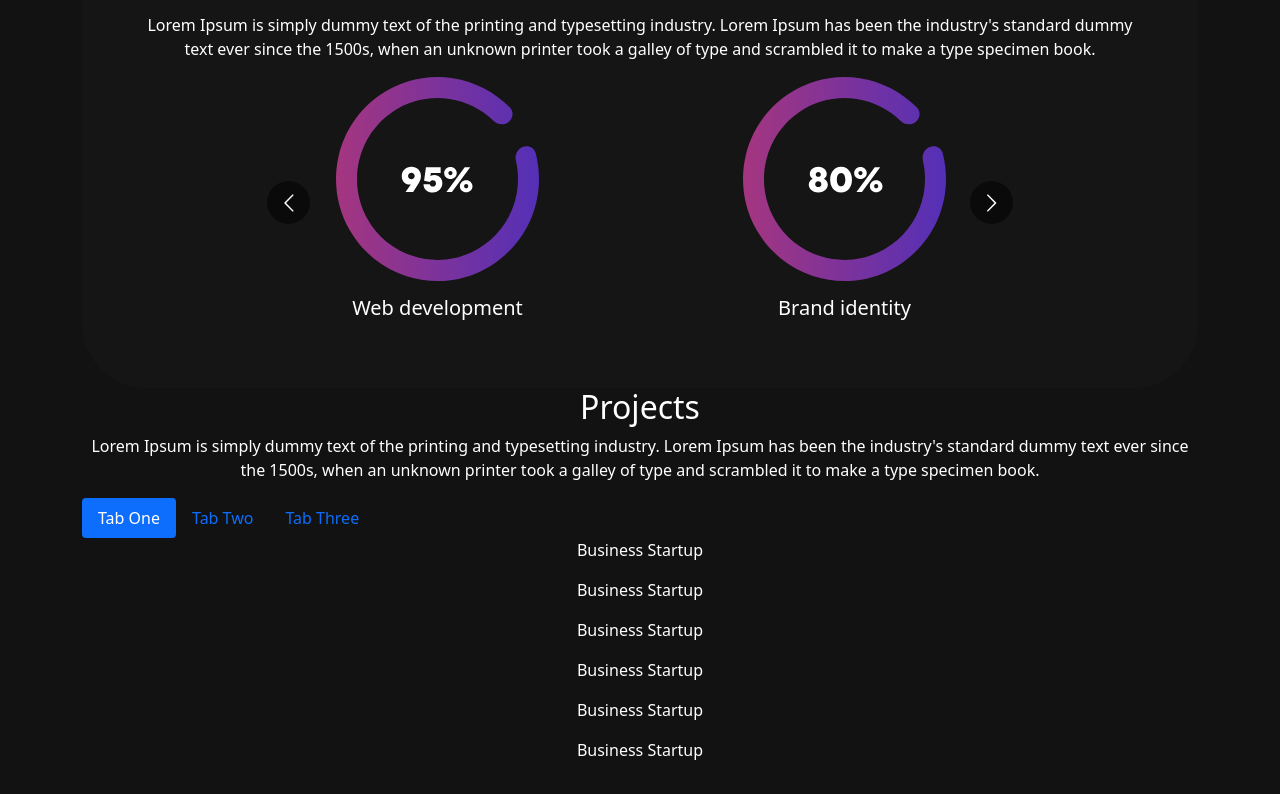
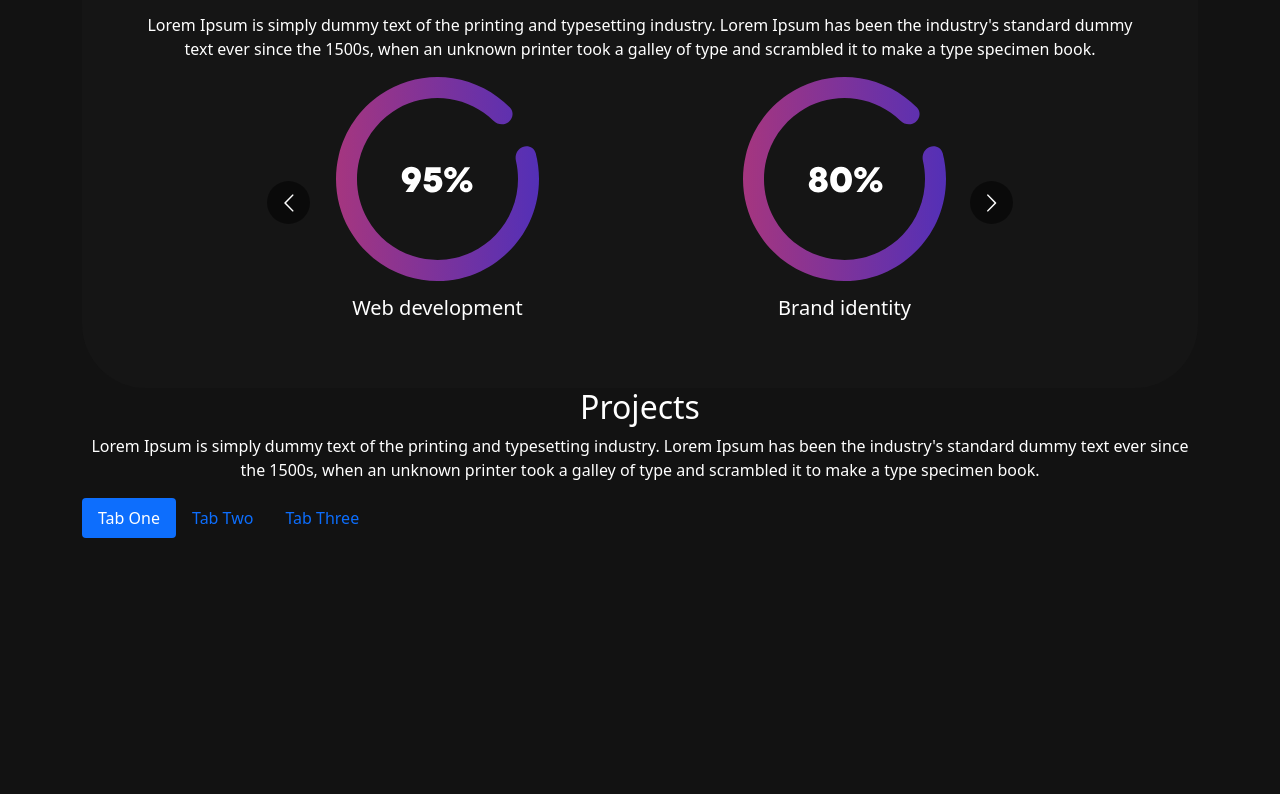
Before and after one commit to Kroneeks/reactPortfolio, a React (Create React App) app: page / in a window 1280 px wide. Shown: the part 1007-1801 px from the top of the page. Built offline with nearby package versions, Linux system fonts and the light colour scheme.

Commit message:
Connect ProjectCart to the Projects

```diff
--- a/src/components/Projects.js
+++ b/src/components/Projects.js
@@ -2,6 +2,7 @@ import { Container, Row, Col, Nav, Tab } from "react-bootstrap";
 import projImg1 from "../assets/img/project-img1.png";
 import projImg2 from "../assets/img/project-img2.png";
 import projImg3 from "../assets/img/project-img3.png";
+import { ProjectCart } from "./ProjectCart";
 
 export const Projects = () => {
   const projects = [
@@ -65,7 +66,11 @@ export const Projects = () => {
                 <Tab.Pane eventKey="first">
                   <Row>
                     {projects.map((project, index) => {
-                      return <p>{project.title}</p>;
+                      return (
+                        <p>
+                          <ProjectCart key={index} {...projects} />
+                        </p>
+                      );
                     })}
                   </Row>
                 </Tab.Pane>
```
